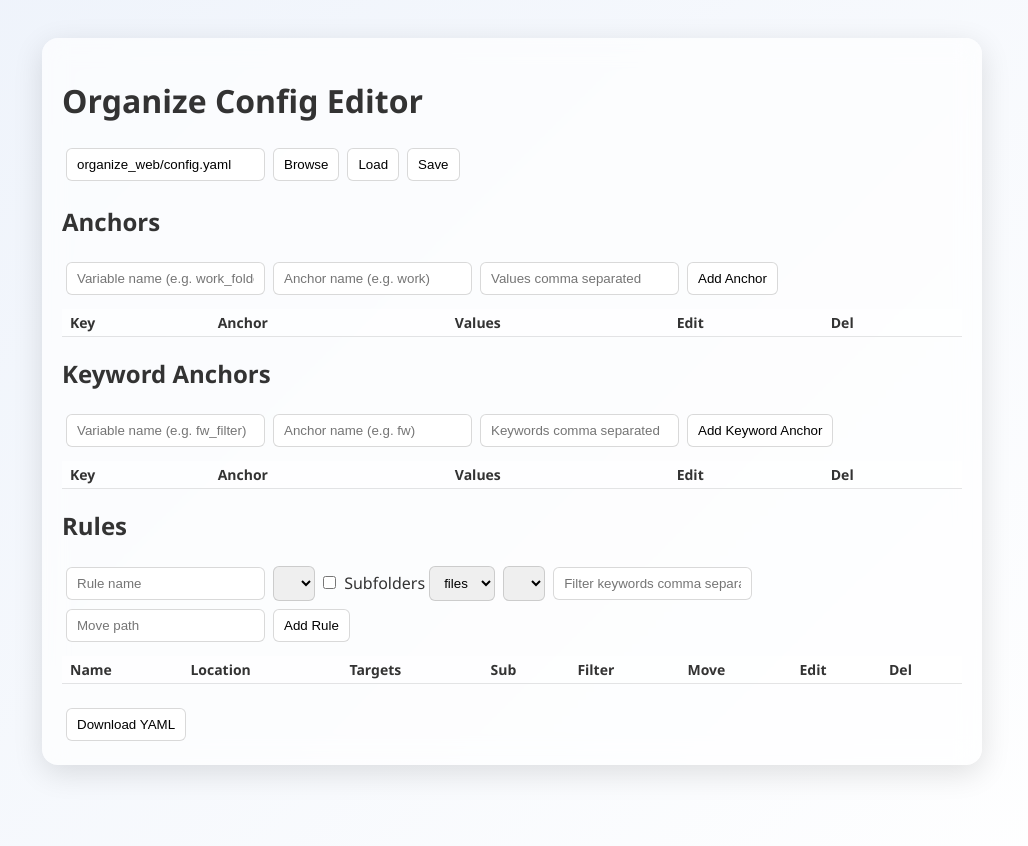
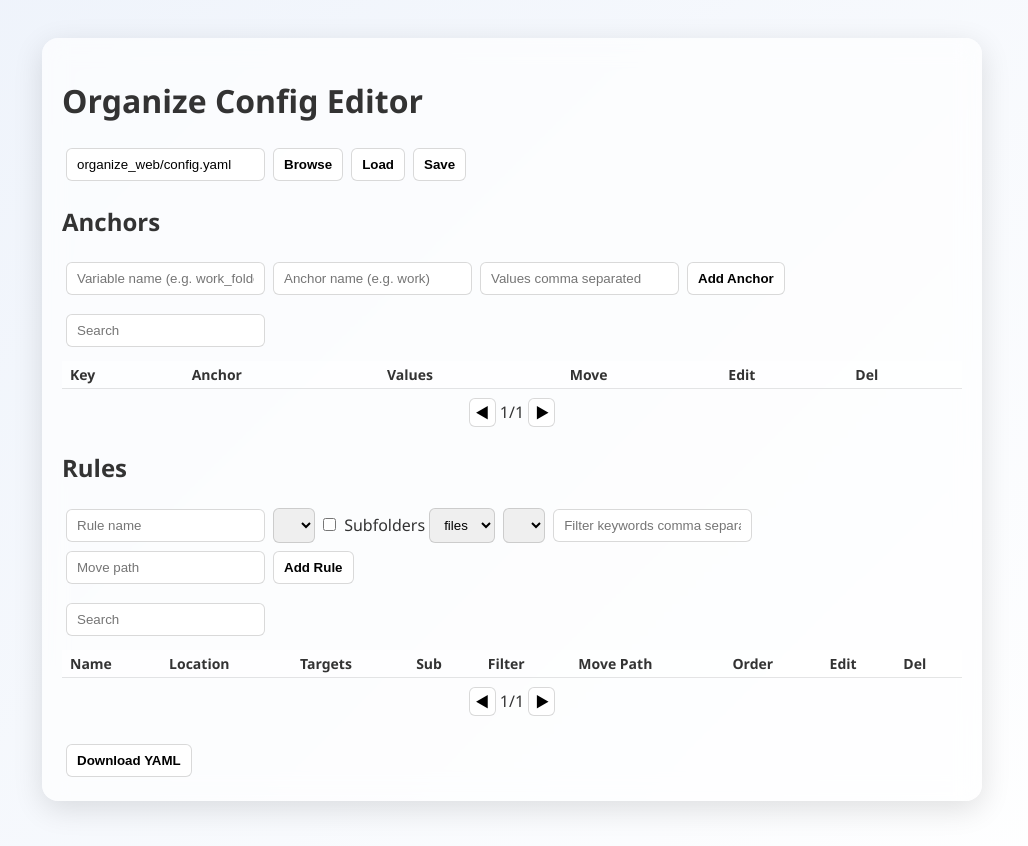
Before and after one commit to hunseop/organize_config_editor, a Flask app: page / in a window 1280 px wide. Shown: the whole page, without its empty margins (128-1156 px from the left). Run offline with Flask 3, Linux system fonts and the light colour scheme; lists and menus that the app fills with data are empty.

Commit message:
Fix table buttons and style

```diff
--- a/organize_web/app.py
+++ b/organize_web/app.py
@@ -11,12 +11,11 @@ yaml = YAML()
 
 def build_yaml(data):
     anchors = data.get('anchors', [])
-    keyword_anchors = data.get('keyword_anchors', [])
     rules = data.get('rules', [])
 
     root = CommentedMap()
     anchor_objects = {}
-    for a in anchors + keyword_anchors:
+    for a in anchors:
         vals = a.get('values', [])
         if not isinstance(vals, list):
             vals = [v for v in [vals] if v not in (None, '')]
@@ -61,8 +60,6 @@ def parse_yaml(text):
     y = YAML(typ='rt')
     data = y.load(text)
     anchors = []
-    anchor_usage_loc = set()
-    anchor_usage_kw = set()
 
     for key, value in data.items():
         if key == 'rules':
@@ -87,7 +84,6 @@ def parse_yaml(text):
         loc = r.get('locations')
         if getattr(loc, 'anchor', None):
             rule['location'] = loc.anchor.value
-            anchor_usage_loc.add(loc.anchor.value)
         elif isinstance(loc, list):
             rule['location'] = ''
         else:
@@ -98,21 +94,12 @@ def parse_yaml(text):
             contains = filt[0].get('name', {}).get('contains')
             if getattr(contains, 'anchor', None):
                 rule['filter_anchor'] = contains.anchor.value
-                anchor_usage_kw.add(contains.anchor.value)
             elif isinstance(contains, list):
                 rule['filter'] = list(contains)
 
         rules.append(rule)
 
-    path_anchors = []
-    keyword_anchors = []
-    for a in anchors:
-        if a['name'] in anchor_usage_kw and a['name'] not in anchor_usage_loc:
-            keyword_anchors.append(a)
-        else:
-            path_anchors.append(a)
-
-    return {'anchors': path_anchors, 'keyword_anchors': keyword_anchors, 'rules': rules}
+    return {'anchors': anchors, 'rules': rules}
 
 @app.route('/')
 def index():
@@ -145,7 +132,7 @@ def load_yaml():
     req = request.get_json()
     path = req.get('path') or CONFIG_PATH
     if not os.path.isfile(path):
-        return jsonify({'anchors': [], 'keyword_anchors': [], 'rules': []})
+        return jsonify({'anchors': [], 'rules': []})
     with open(path, 'r', encoding='cp949') as f:
         content = f.read()
     data = parse_yaml(content)
--- a/organize_web/static/app.js
+++ b/organize_web/static/app.js
@@ -1,10 +1,11 @@
 let anchors = [];
-let keywordAnchors = [];
 let rules = [];
 let configPath = '';
 let anchorEdit = -1;
-let kwEdit = -1;
 let ruleEdit = -1;
+const PAGE_SIZE = 5;
+let anchorPage = 1;
+let rulePage = 1;
 
 function browsePath() {
   fetch('/browse', { method: 'POST' })
@@ -17,27 +18,59 @@ function browsePath() {
     });
 }
 
+function filteredAnchors() {
+  const term = document.getElementById('anchor-search').value.toLowerCase();
+  return anchors.filter(a =>
+    a.key.toLowerCase().includes(term) ||
+    a.name.toLowerCase().includes(term) ||
+    a.values.join(', ').toLowerCase().includes(term)
+  );
+}
+
 function updateAnchorList() {
+  const list = filteredAnchors();
   const tbody = document.querySelector('#anchor-table tbody');
+  const pageCount = Math.max(1, Math.ceil(list.length / PAGE_SIZE));
+  if (anchorPage > pageCount) anchorPage = pageCount;
   tbody.innerHTML = '';
-  anchors.forEach((a, idx) => {
+  const start = (anchorPage - 1) * PAGE_SIZE;
+  const pageData = list.slice(start, start + PAGE_SIZE);
+  pageData.forEach((a, idx) => {
+    const realIdx = start + idx;
     const tr = document.createElement('tr');
     tr.classList.add('fade-enter');
     tr.innerHTML = `<td>${a.key}</td><td>&${a.name}</td><td>${a.values.join(', ')}</td>`;
+    const tdMove = document.createElement('td');
+    tdMove.className = 'move-cell';
+    const up = document.createElement('button');
+    up.className = 'icon-btn';
+    up.textContent = '↑';
+    up.onclick = () => moveAnchorUp(realIdx);
+    const down = document.createElement('button');
+    down.className = 'icon-btn';
+    down.textContent = '↓';
+    down.onclick = () => moveAnchorDown(realIdx);
+    tdMove.appendChild(up);
+    tdMove.appendChild(down);
     const tdEdit = document.createElement('td');
     const edit = document.createElement('button');
-    edit.textContent = 'Edit';
-    edit.onclick = () => editAnchor(idx);
+    edit.className = 'icon-btn';
+    edit.textContent = '✎';
+    edit.onclick = () => editAnchor(realIdx);
     tdEdit.appendChild(edit);
     const tdDel = document.createElement('td');
     const del = document.createElement('button');
-    del.textContent = 'X';
-    del.onclick = () => { anchors.splice(idx,1); updateAnchorList(); updateRuleList(); };
+    del.className = 'icon-btn';
+    del.textContent = '🗑';
+    del.onclick = () => { anchors.splice(realIdx,1); updateAnchorList(); updateRuleList(); };
     tdDel.appendChild(del);
+    tr.appendChild(tdMove);
     tr.appendChild(tdEdit);
     tr.appendChild(tdDel);
     tbody.appendChild(tr);
   });
+
+  document.getElementById('anchor-page-info').textContent = `${anchorPage} / ${pageCount}`;
 
   const select = document.getElementById('rule-location');
   select.innerHTML = '';
@@ -47,6 +80,7 @@ function updateAnchorList() {
     option.textContent = `*${a.name}`;
     select.appendChild(option);
   });
+  updateRuleFilterAnchors();
 }
 
 function addAnchor() {
@@ -76,61 +110,38 @@ function editAnchor(idx) {
   document.getElementById('add-anchor-btn').textContent = 'Update Anchor';
 }
 
-function updateKeywordAnchorList() {
-  const tbody = document.querySelector('#kw-anchor-table tbody');
-  tbody.innerHTML = '';
-  keywordAnchors.forEach((a, idx) => {
-    const tr = document.createElement('tr');
-    tr.classList.add('fade-enter');
-    tr.innerHTML = `<td>${a.key}</td><td>&${a.name}</td><td>${a.values.join(', ')}</td>`;
-    const tdEdit = document.createElement('td');
-    const edit = document.createElement('button');
-    edit.textContent = 'Edit';
-    edit.onclick = () => editKeywordAnchor(idx);
-    tdEdit.appendChild(edit);
-    const tdDel = document.createElement('td');
-    const del = document.createElement('button');
-    del.textContent = 'X';
-    del.onclick = () => { keywordAnchors.splice(idx,1); updateKeywordAnchorList(); updateRuleFilterAnchors(); };
-    tdDel.appendChild(del);
-    tr.appendChild(tdEdit);
-    tr.appendChild(tdDel);
-    tbody.appendChild(tr);
-  });
-  updateRuleFilterAnchors();
+function moveAnchorUp(idx) {
+  if (idx <= 0) return;
+  [anchors[idx - 1], anchors[idx]] = [anchors[idx], anchors[idx - 1]];
+  updateAnchorList();
 }
 
-function addKeywordAnchor() {
-  const key = document.getElementById('kw-key').value.trim();
-  const name = document.getElementById('kw-name').value.trim();
-  const values = document.getElementById('kw-values').value.split(',').map(v => v.trim()).filter(v => v);
-  if (!key || !name || values.length === 0) return;
-  if (kwEdit !== -1) {
-    keywordAnchors[kwEdit] = { key, name, values };
-    kwEdit = -1;
-    document.getElementById('add-kw-btn').textContent = 'Add Keyword Anchor';
-  } else {
-    keywordAnchors.push({ key, name, values });
-  }
-  document.getElementById('kw-key').value = '';
-  document.getElementById('kw-name').value = '';
-  document.getElementById('kw-values').value = '';
-  updateKeywordAnchorList();
+function moveAnchorDown(idx) {
+  if (idx >= anchors.length - 1) return;
+  [anchors[idx + 1], anchors[idx]] = [anchors[idx], anchors[idx + 1]];
+  updateAnchorList();
 }
 
-function editKeywordAnchor(idx) {
-  const a = keywordAnchors[idx];
-  document.getElementById('kw-key').value = a.key;
-  document.getElementById('kw-name').value = a.name;
-  document.getElementById('kw-values').value = a.values.join(', ');
-  kwEdit = idx;
-  document.getElementById('add-kw-btn').textContent = 'Update Keyword Anchor';
+function prevAnchorPage() {
+  if (anchorPage > 1) {
+    anchorPage--;
+    updateAnchorList();
+  }
 }
+
+function nextAnchorPage() {
+  const count = Math.max(1, Math.ceil(filteredAnchors().length / PAGE_SIZE));
+  if (anchorPage < count) {
+    anchorPage++;
+    updateAnchorList();
+  }
+}
+
 
 function updateRuleFilterAnchors() {
   const select = document.getElementById('rule-filter-anchor');
   select.innerHTML = '<option value="">(none)</option>';
-  keywordAnchors.forEach(a => {
+  anchors.forEach(a => {
     const option = document.createElement('option');
     option.value = a.name;
     option.textContent = `*${a.name}`;
@@ -138,29 +149,60 @@ function updateRuleFilterAnchors() {
   });
 }
 
+function filteredRules() {
+  const term = document.getElementById('rule-search').value.toLowerCase();
+  return rules.filter(r =>
+    r.name.toLowerCase().includes(term) ||
+    (r.location || '').toLowerCase().includes(term) ||
+    r.move.toLowerCase().includes(term)
+  );
+}
+
 function updateRuleList() {
+  const list = filteredRules();
   const tbody = document.querySelector('#rule-table tbody');
+  const pageCount = Math.max(1, Math.ceil(list.length / PAGE_SIZE));
+  if (rulePage > pageCount) rulePage = pageCount;
   tbody.innerHTML = '';
-  rules.forEach((r, idx) => {
+  const start = (rulePage - 1) * PAGE_SIZE;
+  const pageData = list.slice(start, start + PAGE_SIZE);
+  pageData.forEach((r, idx) => {
+    const realIdx = start + idx;
     const tr = document.createElement('tr');
     tr.classList.add('fade-enter');
     const filterText = r.filter_anchor ? `*${r.filter_anchor}` : r.filter.join(', ');
     tr.innerHTML = `<td>${r.name}</td><td>*${r.location}</td><td>${r.targets}</td>` +
       `<td>${r.subfolders ? '✓' : ''}</td><td>${filterText}</td><td>${r.move}</td>`;
+    const tdMove = document.createElement('td');
+    tdMove.className = "move-cell";
+    const up = document.createElement('button');
+    up.className = 'icon-btn';
+    up.textContent = '↑';
+    up.onclick = () => moveRuleUp(realIdx);
+    const down = document.createElement('button');
+    down.className = 'icon-btn';
+    down.textContent = '↓';
+    down.onclick = () => moveRuleDown(realIdx);
+    tdMove.appendChild(up);
+    tdMove.appendChild(down);
     const tdEdit = document.createElement('td');
     const edit = document.createElement('button');
-    edit.textContent = 'Edit';
-    edit.onclick = () => editRule(idx);
+    edit.className = 'icon-btn';
+    edit.textContent = '✎';
+    edit.onclick = () => editRule(realIdx);
     tdEdit.appendChild(edit);
     const tdDel = document.createElement('td');
     const del = document.createElement('button');
-    del.textContent = 'X';
-    del.onclick = () => { rules.splice(idx,1); updateRuleList(); };
+    del.className = 'icon-btn';
+    del.textContent = '🗑';
+    del.onclick = () => { rules.splice(realIdx,1); updateRuleList(); };
     tdDel.appendChild(del);
+    tr.appendChild(tdMove);
     tr.appendChild(tdEdit);
     tr.appendChild(tdDel);
     tbody.appendChild(tr);
   });
+  document.getElementById('rule-page-info').textContent = `${rulePage} / ${pageCount}`;
 }
 
 function addRule() {
@@ -198,13 +240,40 @@ function editRule(idx) {
   document.getElementById('add-rule-btn').textContent = 'Update Rule';
 }
 
+function moveRuleUp(idx) {
+  if (idx <= 0) return;
+  [rules[idx - 1], rules[idx]] = [rules[idx], rules[idx - 1]];
+  updateRuleList();
+}
+
+function moveRuleDown(idx) {
+  if (idx >= rules.length - 1) return;
+  [rules[idx + 1], rules[idx]] = [rules[idx], rules[idx + 1]];
+  updateRuleList();
+}
+
+function prevRulePage() {
+  if (rulePage > 1) {
+    rulePage--;
+    updateRuleList();
+  }
+}
+
+function nextRulePage() {
+  const count = Math.max(1, Math.ceil(filteredRules().length / PAGE_SIZE));
+  if (rulePage < count) {
+    rulePage++;
+    updateRuleList();
+  }
+}
+
 function saveYaml() {
   const path = document.getElementById('config-path').value.trim();
   configPath = path;
   fetch('/save', {
     method: 'POST',
     headers: { 'Content-Type': 'application/json' },
-    body: JSON.stringify({ path, data: { anchors, keyword_anchors: keywordAnchors, rules } })
+    body: JSON.stringify({ path, data: { anchors, rules } })
   }).then(resp => resp.json()).then(() => alert('Saved'));
 }
 
@@ -212,7 +281,7 @@ function downloadYaml() {
   fetch('/export', {
     method: 'POST',
     headers: { 'Content-Type': 'application/json' },
-    body: JSON.stringify({ data: { anchors, keyword_anchors: keywordAnchors, rules } })
+    body: JSON.stringify({ data: { anchors, rules } })
   })
     .then(resp => resp.json())
     .then(data => {
@@ -237,10 +306,8 @@ function loadYaml() {
     .then(resp => resp.json())
     .then(data => {
       anchors = data.anchors || [];
-      keywordAnchors = data.keyword_anchors || [];
       rules = data.rules || [];
       updateAnchorList();
-      updateKeywordAnchorList();
       updateRuleList();
     });
 }
--- a/organize_web/static/style.css
+++ b/organize_web/static/style.css
@@ -43,6 +43,7 @@ input:focus, select:focus {
 
 button {
   cursor: pointer;
+  font-weight: 600;
   background: rgba(255,255,255,0.8);
   transition: background 0.3s, box-shadow 0.3s;
 }
@@ -88,3 +89,28 @@ th {
   from { opacity: 0; transform: translateY(-5px); }
   to { opacity: 1; transform: translateY(0); }
 }
+
+.pagination {
+  display: flex;
+  align-items: center;
+  justify-content: center;
+  margin-top: 5px;
+}
+
+.move-cell {
+  display: flex;
+  flex-direction: column;
+}
+.move-cell button {
+  margin: 1px 0;
+  padding: 2px 4px;
+}
+
+.icon-btn {
+  padding: 4px 6px;
+  font-weight: bold;
+}
+
+.search-input {
+  margin-top: 5px;
+}
--- a/organize_web/templates/index.html
+++ b/organize_web/templates/index.html
@@ -25,29 +25,20 @@
         <input id="anchor-values" placeholder="Values comma separated" />
         <button id="add-anchor-btn" onclick="addAnchor()">Add Anchor</button>
       </div>
+      <input id="anchor-search" class="search-input" placeholder="Search" oninput="updateAnchorList()" />
       <table id="anchor-table">
         <thead>
-          <tr><th>Key</th><th>Anchor</th><th>Values</th><th>Edit</th><th>Del</th></tr>
+          <tr><th>Key</th><th>Anchor</th><th>Values</th><th>Move</th><th>Edit</th><th>Del</th></tr>
         </thead>
         <tbody></tbody>
       </table>
+      <div class="pagination">
+        <button class="icon-btn" onclick="prevAnchorPage()">◀</button>
+        <span id="anchor-page-info">1/1</span>
+        <button class="icon-btn" onclick="nextAnchorPage()">▶</button>
+      </div>
     </section>
 
-    <section>
-      <h2>Keyword Anchors</h2>
-      <div class="form-row">
-        <input id="kw-key" placeholder="Variable name (e.g. fw_filter)" />
-        <input id="kw-name" placeholder="Anchor name (e.g. fw)" />
-        <input id="kw-values" placeholder="Keywords comma separated" />
-        <button id="add-kw-btn" onclick="addKeywordAnchor()">Add Keyword Anchor</button>
-      </div>
-      <table id="kw-anchor-table">
-        <thead>
-          <tr><th>Key</th><th>Anchor</th><th>Values</th><th>Edit</th><th>Del</th></tr>
-        </thead>
-        <tbody></tbody>
-      </table>
-    </section>
 
     <section>
       <h2>Rules</h2>
@@ -64,14 +55,20 @@
         <input id="rule-move" placeholder="Move path" />
         <button id="add-rule-btn" onclick="addRule()">Add Rule</button>
       </div>
+      <input id="rule-search" class="search-input" placeholder="Search" oninput="updateRuleList()" />
       <table id="rule-table">
         <thead>
           <tr>
-            <th>Name</th><th>Location</th><th>Targets</th><th>Sub</th><th>Filter</th><th>Move</th><th>Edit</th><th>Del</th>
+            <th>Name</th><th>Location</th><th>Targets</th><th>Sub</th><th>Filter</th><th>Move Path</th><th>Order</th><th>Edit</th><th>Del</th>
           </tr>
         </thead>
         <tbody></tbody>
       </table>
+      <div class="pagination">
+        <button class="icon-btn" onclick="prevRulePage()">◀</button>
+        <span id="rule-page-info">1/1</span>
+        <button class="icon-btn" onclick="nextRulePage()">▶</button>
+      </div>
     </section>
 
     <button onclick="downloadYaml()">Download YAML</button>
```
Also changed, not shown: README.md.
